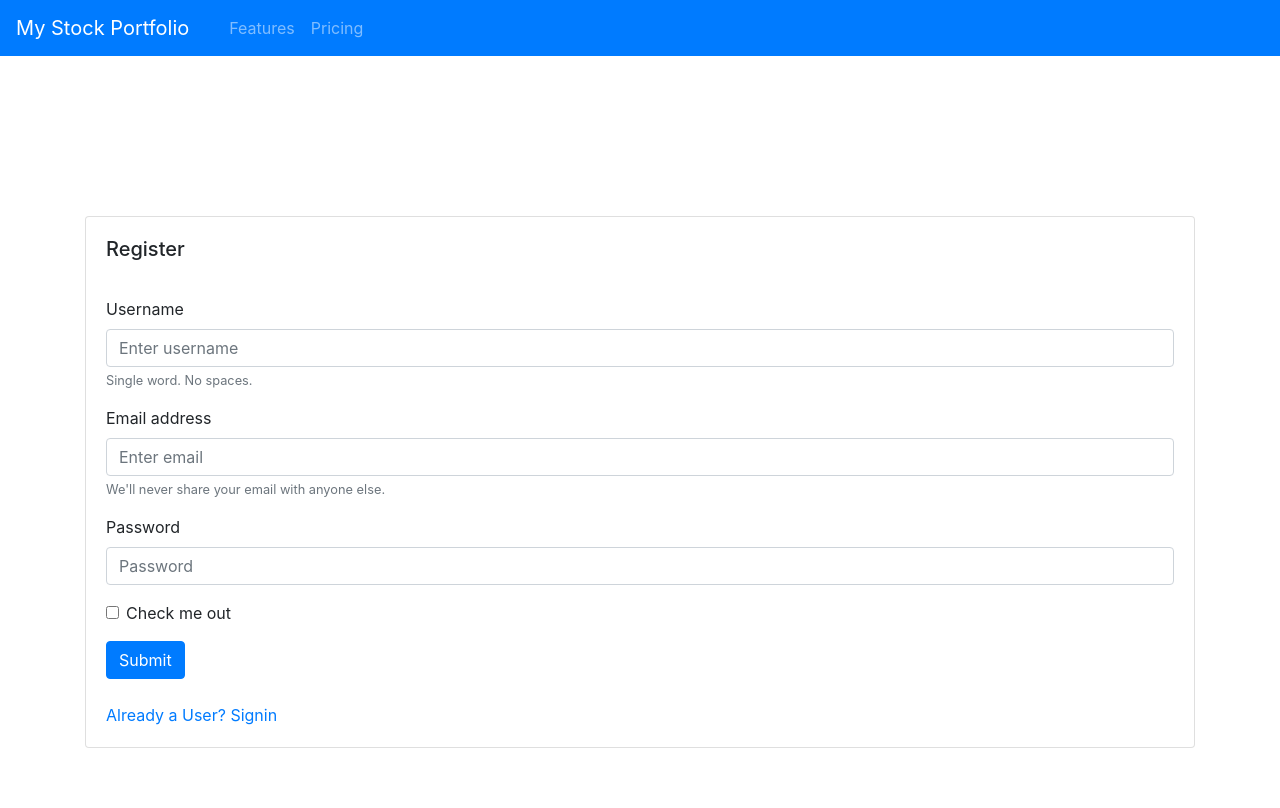
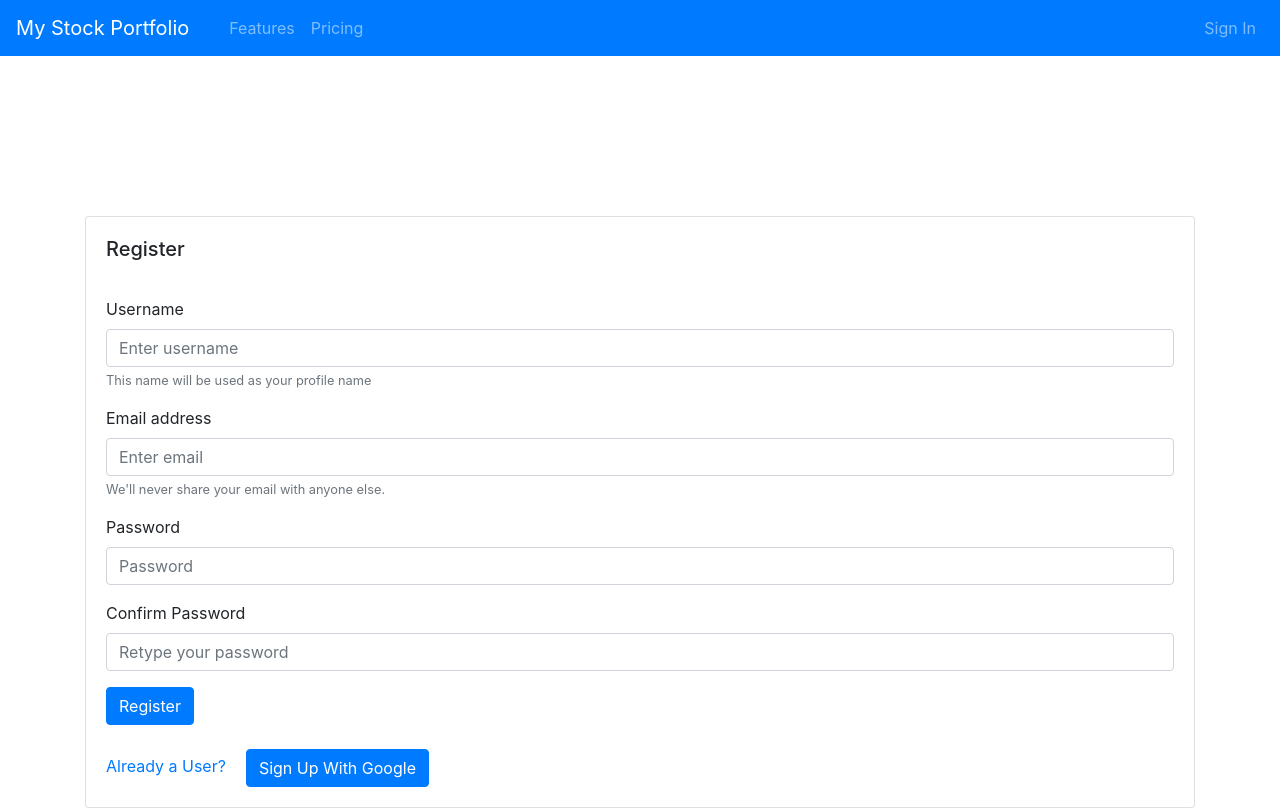
Before and after one commit to KatieFrey/stockPortfolio, a React (Create React App) app in the folder client/: page /register in a window 1280 px wide. Built offline with nearby package versions, Linux system fonts and the light colour scheme; no server answers.

Commit message:
Used firebase to create authentication for google signup and register

```diff
--- a/client/src/App.js
+++ b/client/src/App.js
@@ -6,14 +6,52 @@ import Signin from "./pages/Signin";
 import Transactions from "./pages/Transactions";
 import Layout from "./components/Layout";
 
+import { auth, createUserProfileDocument } from "./firebase/firebase.utils";
+
 import "bootstrap/dist/css/bootstrap.min.css";
 
 export default class App extends React.Component {
+  constructor() {
+    super();
+    this.state = {
+      currentUser: null
+    };
+  }
+
+  //We need to close subscriptions when this unmounts - prevent memory leaks
+
+  unsubscribeFromAuth = null;
+
+  componentDidMount() {
+    this.unsubscribeFromAuth = auth.onAuthStateChanged(async userAuth => {
+      if (userAuth) {
+        //Remember createUserProfileDocument returns the userReference
+        const userRef = await createUserProfileDocument(userAuth);
+
+        //You can acquire the user data in firestore off of the .onSnapshot method
+        userRef.onSnapshot(snapShot => {
+          this.setState({
+            currentUser: {
+              id: snapShot.id,
+              ...snapShot.data()
+            }
+          });
+        });
+      }
+      //Else set currentUser to null
+      this.setState({ currentUser: userAuth });
+    });
+  }
+
+  componentWillUnmount() {
+    //close subscription
+    this.unsubscribeFromAuth();
+  }
   render() {
     return (
       <Router>
         <Switch>
-          <Layout>
+          <Layout currentUser={this.state.currentUser}>
             <Route path="/dashboard" component={Dashboard}></Route>
             <Route path="/transactions" component={Transactions}></Route>
             <Route path="/signin" component={Signin}></Route>
--- a/client/src/components/Header.js
+++ b/client/src/components/Header.js
@@ -1,19 +1,8 @@
 import React from "react";
 import { Navbar, Nav } from "react-bootstrap";
+import { auth } from "../firebase/firebase.utils";
 
-class Header extends React.Component {
-  constructor() {
-    super();
-    this.state = {
-      user: null
-    };
-  }
-
-  getUser() {
-    //if user is true link path is to dashboard, else to signin page
-  }
-
-  render() {
+const Header = ({ currentUser }) => {
   return (
     <Navbar bg="primary" variant="dark">
       <Navbar.Brand href="/dashboard">My Stock Portfolio</Navbar.Brand>
@@ -22,9 +11,21 @@ class Header extends React.Component {
         <Nav.Link href="#features">Features</Nav.Link>
         <Nav.Link href="#pricing">Pricing</Nav.Link>
       </Nav>
+      <Nav>
+        {currentUser ? (
+          <div>
+            <Nav.Link href="#" onClick={() => auth.signOut()}>
+              Sign Out
+            </Nav.Link>
+          </div>
+        ) : (
+          <div>
+            <Nav.Link href="/signin">Sign In</Nav.Link>
+          </div>
+        )}
+      </Nav>
     </Navbar>
   );
-  }
-}
+};
 
 export default Header;
--- a/client/src/components/Layout.js
+++ b/client/src/components/Layout.js
@@ -1,10 +1,10 @@
 import React from "react";
 import Header from "./Header";
 
-const Layout = ({ children }) => {
+const Layout = ({ children, currentUser }) => {
   return (
     <div>
-      <Header />
+      <Header currentUser={currentUser} />
       <div>{children}</div>
     </div>
   );
--- /dev/null
+++ b/client/src/firebase/firebase.utils.js
@@ -0,0 +1,52 @@
+import firebase from "firebase/app";
+import "firebase/firestore";
+import "firebase/auth";
+
+const config = {
+  apiKey: "AIzaSyB4op2RXRGlOhatncYOSb-HyhuEt2-HT1A",
+  authDomain: "my-stock-portfolio-a6e5e.firebaseapp.com",
+  databaseURL: "https://my-stock-portfolio-a6e5e.firebaseio.com",
+  projectId: "my-stock-portfolio-a6e5e",
+  storageBucket: "my-stock-portfolio-a6e5e.appspot.com",
+  messagingSenderId: "853804645767",
+  appId: "1:853804645767:web:ed54a9d1baacb2688d2722",
+  measurementId: "G-Q40TVKBGR8"
+};
+
+export const createUserProfileDocument = async (userAuth, additionalData) => {
+  if (!userAuth) return;
+  const userRef = firestore.doc(`users/${userAuth.uid}`);
+
+  //Snapshot has an "exists" property with a boolean value (true/false)
+  const snapShot = await userRef.get();
+
+  if (!snapShot.exists) {
+    const { displayName, email } = userAuth;
+    const createdAt = new Date();
+
+    try {
+      //Creating a new user with the .set method
+      await userRef.set({
+        displayName,
+        email,
+        createdAt,
+        ...additionalData
+      });
+    } catch (error) {
+      console.log("Error creating message: ", error.message);
+    }
+  }
+
+  return userRef;
+};
+
+firebase.initializeApp(config);
+
+export const auth = firebase.auth();
+export const firestore = firebase.firestore();
+
+const provider = new firebase.auth.GoogleAuthProvider();
+provider.setCustomParameters({ prompt: "select_account" });
+export const signInWithGoogle = () => auth.signInWithPopup(provider);
+
+export default firebase;
--- a/client/src/utils/containers/RegisterContainer.js
+++ b/client/src/utils/containers/RegisterContainer.js
@@ -1,6 +1,7 @@
 import React from "react";
-import { Row, Col, Card, Container } from "react-bootstrap";
+import { Row, Col, Card, Container, Button } from "react-bootstrap";
 import RegisterForm from "../forms/RegisterForm";
+import { signInWithGoogle } from "../../firebase/firebase.utils";
 
 const RegisterContainer = () => (
   <Container>
@@ -12,7 +13,10 @@ const RegisterContainer = () => (
             <br />
             <RegisterForm />
             <br />
-            <Card.Link href="/signin">Already a User? Signin</Card.Link>
+            <Card.Link href="/signin">Already a User?</Card.Link>
+            <Button onClick={signInWithGoogle} style={{ marginLeft: "20px" }}>
+              Sign Up With Google
+            </Button>
           </Card.Body>
         </Card>
       </Col>
--- a/client/src/utils/containers/SignInContainer.js
+++ b/client/src/utils/containers/SignInContainer.js
@@ -1,6 +1,8 @@
 import React from "react";
-import { Row, Col, Card, Container } from "react-bootstrap";
+import { Row, Col, Card, Container, Button } from "react-bootstrap";
 import SignInForm from "../forms/SignInForm";
+
+import { signInWithGoogle } from "../../firebase/firebase.utils";
 
 const SignInContainer = () => (
   <Container>
@@ -13,6 +15,9 @@ const SignInContainer = () => (
             <SignInForm />
             <br />
             <Card.Link href="/register">Register as a User</Card.Link>
+            <Button onClick={signInWithGoogle} style={{ marginLeft: "20px" }}>
+              Sign In With Google
+            </Button>
           </Card.Body>
         </Card>
       </Col>
--- a/client/src/utils/forms/RegisterForm.js
+++ b/client/src/utils/forms/RegisterForm.js
@@ -1,13 +1,15 @@
 import React from "react";
 import { Form, Button } from "react-bootstrap";
+import { auth, createUserProfileDocument } from "../../firebase/firebase.utils";
 
 class RegisterForm extends React.Component {
   constructor() {
     super();
     this.state = {
-      username: "",
+      displayName: "",
       email: "",
-      password: ""
+      password: "",
+      confirmPassword: ""
     };
   }
 
@@ -15,15 +17,37 @@ class RegisterForm extends React.Component {
     await this.setState({
       [event.target.name]: event.target.value
     });
-    console.log(this.state);
   };
 
-  handleSubmit = event => {
+  handleSubmit = async event => {
     event.preventDefault();
-    alert(this.state.email);
-    //Create an instance of user
-    //Passport authentication
-    //Redirect to signin with this.state
+    const { displayName, email, password, confirmPassword } = this.state;
+
+    if (password !== confirmPassword) {
+      alert(`Passwords don't match`);
+      return;
+    }
+
+    try {
+      const { user } = await auth.createUserWithEmailAndPassword(
+        email,
+        password
+      );
+
+      //Remember createUserProfileDocument takes an additionalData parameter
+      createUserProfileDocument(user, { displayName });
+
+      //Reset state
+      this.setState({
+        displayName: "",
+        email: "",
+        password: "",
+        confirmPassword: ""
+      });
+    } catch (error) {
+      console.log(error.message);
+      //console.error(error);
+    }
   };
   render() {
     return (
@@ -32,12 +56,14 @@ class RegisterForm extends React.Component {
           <Form.Label>Username</Form.Label>
           <Form.Control
             type="text"
-            name="username"
+            name="displayName"
             onChange={this.handleChange}
             value={this.state.username}
             placeholder="Enter username"
           />
-          <Form.Text className="text-muted">Single word. No spaces.</Form.Text>
+          <Form.Text className="text-muted">
+            This name will be used as your profile name
+          </Form.Text>
         </Form.Group>
 
         <Form.Group controlId="formBasicEmail">
@@ -64,11 +90,19 @@ class RegisterForm extends React.Component {
             placeholder="Password"
           />
         </Form.Group>
-        <Form.Group controlId="formBasicCheckbox">
-          <Form.Check type="checkbox" label="Check me out" />
+        <Form.Group controlId="formBasicPassword">
+          <Form.Label>Confirm Password</Form.Label>
+          <Form.Control
+            type="password"
+            name="confirmPassword"
+            onChange={this.handleChange}
+            value={this.state.confirmPassword}
+            placeholder="Retype your password"
+          />
         </Form.Group>
+
         <Button variant="primary" type="submit">
-          Submit
+          Register
         </Button>
       </Form>
     );
--- a/client/src/utils/forms/SignInForm.js
+++ b/client/src/utils/forms/SignInForm.js
@@ -50,9 +50,7 @@ class SignInForm extends React.Component {
             placeholder="Password"
           />
         </Form.Group>
-        <Form.Group controlId="formBasicCheckbox">
-          <Form.Check type="checkbox" label="Check me out" />
-        </Form.Group>
+
         <Button variant="primary" type="submit">
           Submit
         </Button>
```
Also changed, not shown: 1 other file (tests, documents, lock files or other folders). Lines whose indentation alone changed are shown as unchanged.
